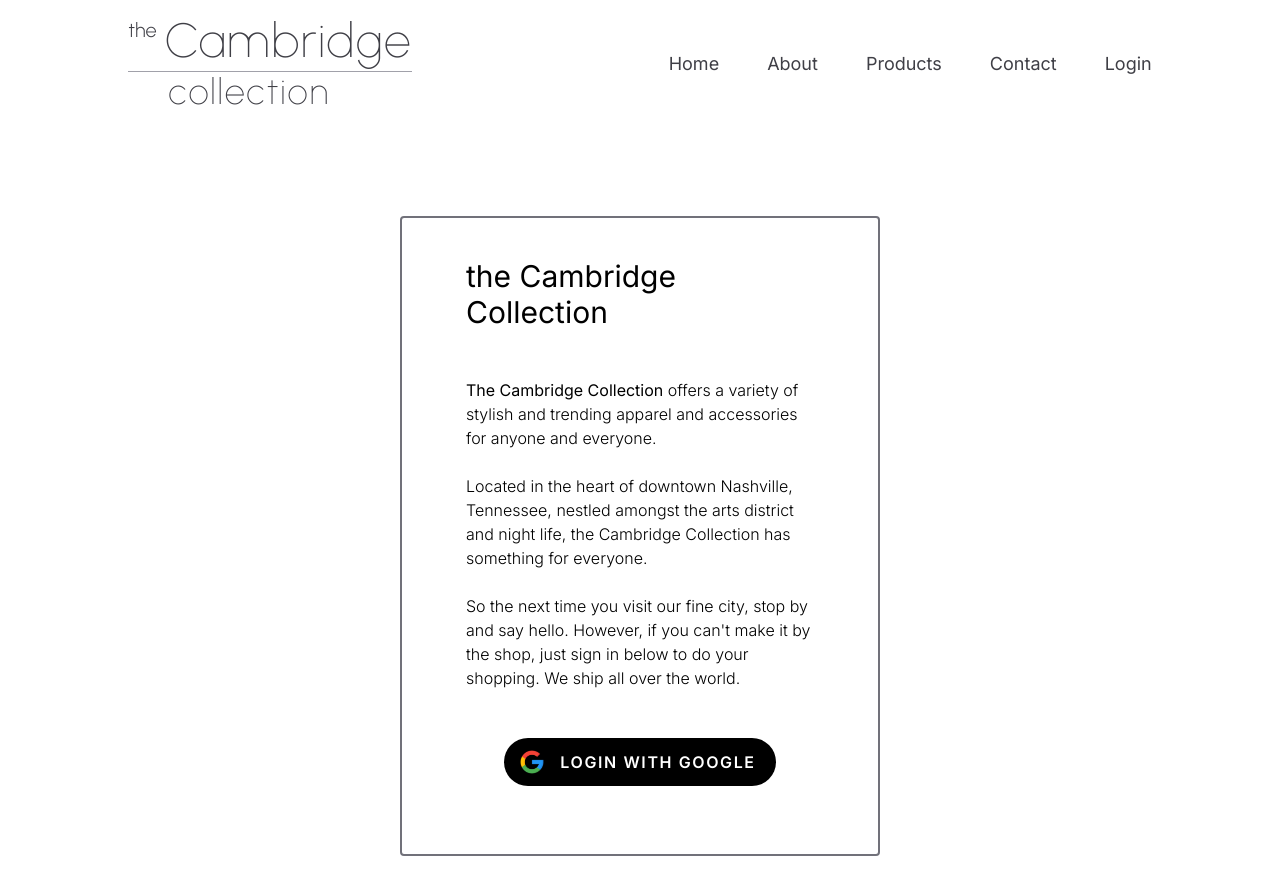
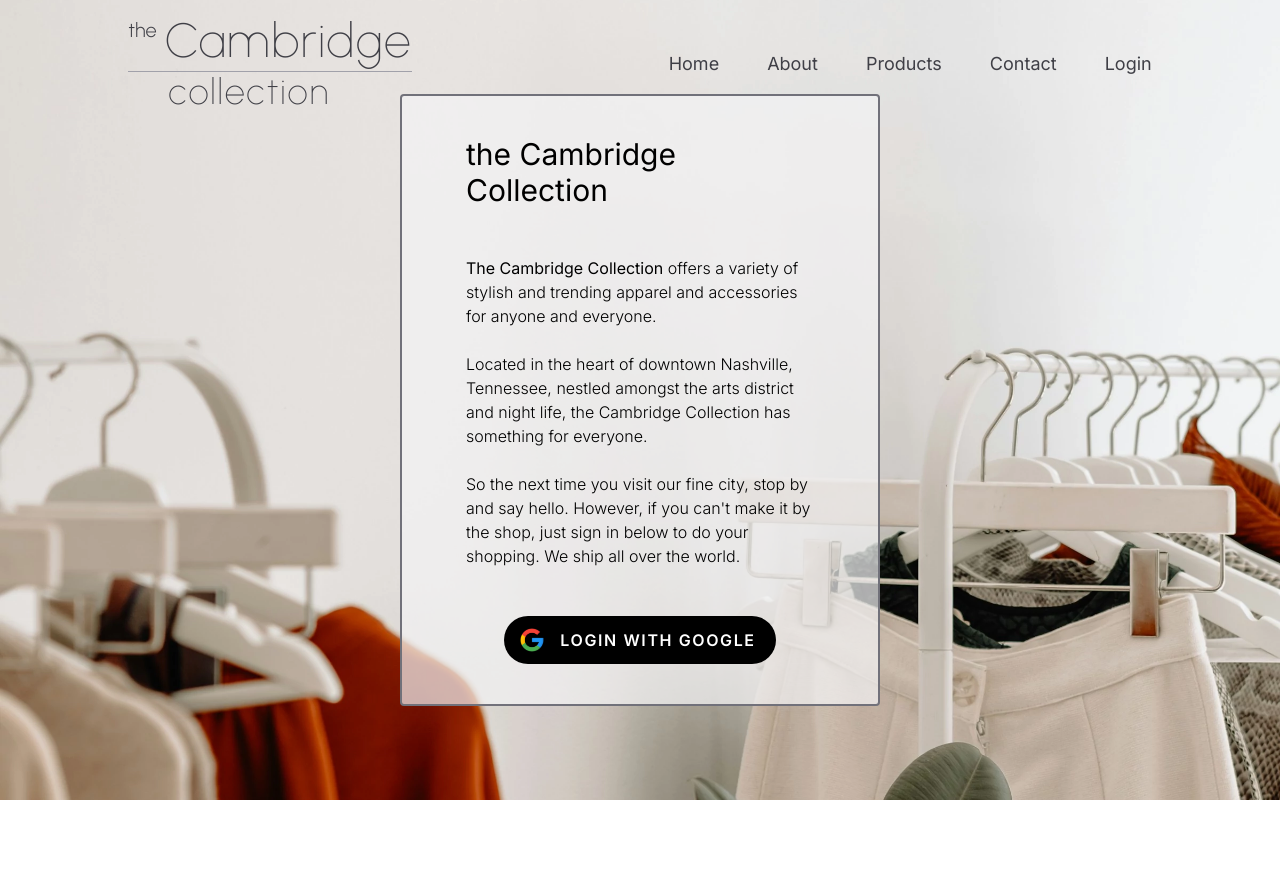
Before and after one commit to wlowrimore/ts_ecommerce_play_project, a Next.js app: page /login in a window 1280 px wide. Shown: the top 894 px of the page. After the commit the page ends 800 px from the top, so only its background shows below. Built offline with nearby package versions, Linux system fonts and the light colour scheme.

Commit message:
adds background to custom login page and styles header to fixed

```diff
--- a/src/app/components/Header/Header.tsx
+++ b/src/app/components/Header/Header.tsx
@@ -8,7 +8,7 @@ const urbanist = Urbanist({
 
 const Header: React.FC = () => {
   return (
-    <nav className="w-screen h-28 flex items-center justify-around text-zinc-700 mt-2">
+    <nav className="w-screen h-28 flex items-center justify-around text-zinc-700 mt-2 bg-transparent fixed z-10">
       <div className={`${urbanist.className} flex flex-col items-center`}>
         <div className="flex gap-2">
           <p className="text-xl font-light">the</p>
--- a/src/app/login/page.tsx
+++ b/src/app/login/page.tsx
@@ -3,8 +3,8 @@ import Image from "next/image";
 
 const Login: React.FC = () => {
   return (
-    <main className="w-full h-auto p-24 flex flex-col items-center justify-center">
-      <div className="flex flex-col items-center w-[30rem] h-[40rem] border-2 border-zinc-500 rounded px-16 py-10 space-y-12">
+    <main className="bg-login-background bg-cover bg-center bg-no-repeat w-full h-screen p-24 flex flex-col items-center justify-center">
+      <div className="flex flex-col items-center w-[30rem] h-[40rem] border-2 border-zinc-500 rounded px-16 py-10 space-y-12 bg-zinc-100/70">
         <h1 className="text-3xl">the Cambridge Collection</h1>
         <p className="font-light">
           <strong>The Cambridge Collection</strong> offers a variety of stylish
--- a/src/app/page.tsx
+++ b/src/app/page.tsx
@@ -4,7 +4,7 @@ import Products from "./components/Products";
 
 export default function Home() {
   return (
-    <main className=" w-screen min-h-screen flex flex-col items-center p-6 mx-auto">
+    <main className=" w-screen min-h-screen flex flex-col items-center px-6 py-28 mx-auto">
       <HeroProduct />
       {/* <Products /> */}
       <CategoryLinks />
--- a/tailwind.config.ts
+++ b/tailwind.config.ts
@@ -9,6 +9,7 @@ const config: Config = {
   theme: {
     extend: {
       backgroundImage: {
+        "login-background": "url('/images/backgrounds/store.webp')",
         "gradient-radial": "radial-gradient(var(--tw-gradient-stops))",
         "gradient-conic":
           "conic-gradient(from 180deg at 50% 50%, var(--tw-gradient-stops))",
```
Also changed, not shown: public/images/backgrounds/store.webp (added).
